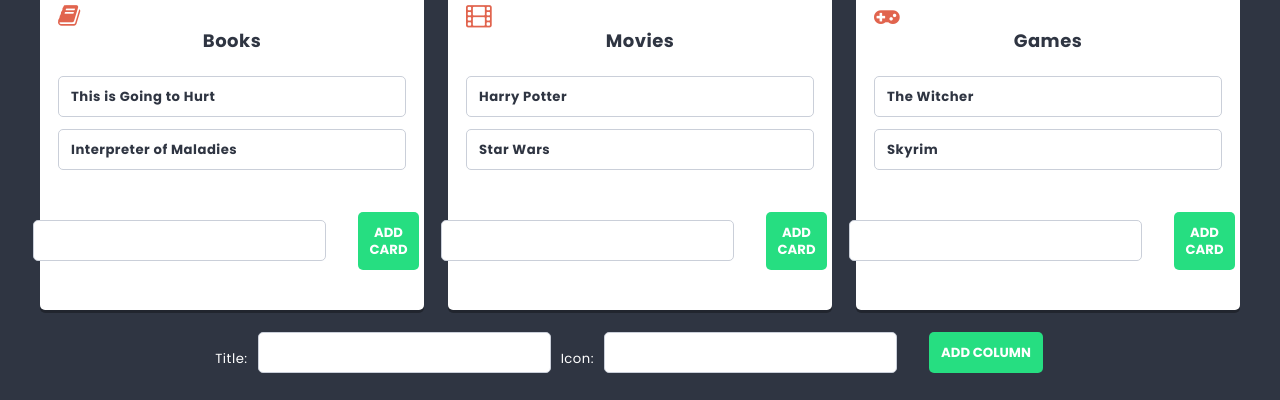
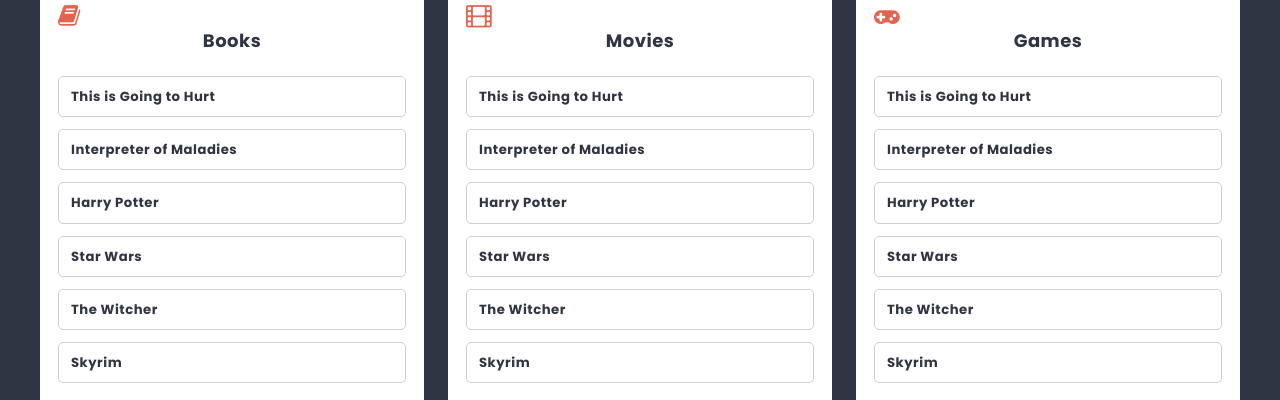
Before and after one commit to Bregoric/FirstAppReact, a React (Create React App) app: page / in a window 1280 px wide. Shown: the part 552-952 px from the top of the page. Built offline with nearby package versions, Linux system fonts and the light colour scheme.

Commit message:
Add store, initialState, add useSelector to List and Column.

```diff
--- a/src/components/Column/Column.js
+++ b/src/components/Column/Column.js
@@ -1,14 +1,15 @@
 import styles from './Column.module.scss'
 import Card from "../Card/Card";
 import CardForm from '../CardForm/CardForm';
+import { useSelector } from "react-redux";
 const Column = props => {
-console.log('Column-prop' ,props);
+  const cards = useSelector(state => state.cards);
     return (
         <article className={styles.column}>
             <span className={styles.icon + ' fa fa-' + props.icon} />
             <h2 className={styles.title}>{props.title}</h2>
             <ul className={styles.cards}>
-        {props.cards.map((card) => (
+        {cards.map((card) => (
           <Card key={card.id} title={card.title} />
         ))}
       </ul>
--- a/src/components/List/List.js
+++ b/src/components/List/List.js
@@ -1,58 +1,11 @@
 import styles from './List.module.scss';
 import Column from '../Column/Column';
-import {useState } from 'react';
-import shortid from 'shortid';
+import { useSelector } from "react-redux";
 import ColumnForm from '../ColumnForm/ColumnForm';
 
 
 const List = () => {
-  const [columns, setColumns] = useState([
-    {
-      id: 1,
-      title: 'Books',
-      icon: 'book',
-      cards: [
-        { id: 1, title: 'This is Going to Hurt' },
-        { id: 2, title: 'Interpreter of Maladies' }
-      ]
-    },
-    {
-      id: 2,
-      title: 'Movies',
-      icon: 'film',
-      cards: [
-        { id: 1, title: 'Harry Potter' },
-        { id: 2, title: 'Star Wars' }
-      ]
-    },
-    {
-      id: 3,
-      title: 'Games',
-      icon: 'gamepad',
-      cards: [
-        { id: 1, title: 'The Witcher' },
-        { id: 2, title: 'Skyrim' }
-      ]
-    }
-  ]);
-    const addColumn = newColumn => {
-		setColumns([...columns, { id: shortid(), title: newColumn.title, icon: newColumn.icon, cards: [], }]);
-};
-
-const addCard = (newCard, columnId) => {
-  const columnsUpdated = columns.map((column) => {
-    if (column.id === columnId)
-      return {
-        ...column,
-        cards: [...column.cards, { id: shortid(), title: newCard.title }],
-      };
-    else return column;
-  });
-
-  setColumns(columnsUpdated);
-};
-
-
+  const columns = useSelector((state) => state.columns);
     return (
       <div className={styles.list}>
           <header className={styles.header}>
@@ -60,15 +13,12 @@ const addCard = (newCard, columnId) => {
           </header>
           <p className={styles.description}>Interesting things I want to check out</p>
           <section className={styles.columns}>
-          {columns.map(column => <Column
-           key={column.id}
-           title={column.title}
-           icon={column.icon}
-           cards={column.cards}
-           id = {column.id}
-           addCard={addCard} />)}
+          {columns.map(column =>
+          <Column key={column.id} {...column} />
+
+           )}
           </section>
-          <ColumnForm action={addColumn} />
+          <ColumnForm />
       </div>
     );
   };
--- a/src/index.js
+++ b/src/index.js
@@ -1,11 +1,17 @@
 import './styles/normalize.scss';
 import './styles/global.scss';
 import 'font-awesome/css/font-awesome.min.css';
-
+import React from 'react';
+import { Provider } from 'react-redux';
+import store from './redux/store'
 import ReactDOM from 'react-dom';
 import App from './App';
 
-ReactDOM.render( <
-    App / > ,
+ReactDOM.render(
+    <React.StrictMode>
+    <Provider store={store}>
+      <App />
+    </Provider>
+  </React.StrictMode>,
     document.querySelector('#root')
 );
--- /dev/null
+++ b/src/redux/initialState.js
@@ -0,0 +1,29 @@
+const initialState = {
+    columns: [{
+            id: 1,
+            title: "Books",
+            icon: "book",
+        },
+        {
+            id: 2,
+            title: "Movies",
+            icon: "film",
+        },
+        {
+            id: 3,
+            title: "Games",
+            icon: "gamepad",
+        },
+    ],
+
+    cards: [
+        { id: 1, columnId: 1, title: "This is Going to Hurt" },
+        { id: 2, columnId: 1, title: "Interpreter of Maladies" },
+        { id: 3, columnId: 2, title: "Harry Potter" },
+        { id: 4, columnId: 2, title: "Star Wars" },
+        { id: 5, columnId: 3, title: "The Witcher" },
+        { id: 6, columnId: 3, title: "Skyrim" },
+    ],
+};
+
+export default initialState;
--- /dev/null
+++ b/src/redux/store.js
@@ -0,0 +1,15 @@
+import { createStore } from 'redux';
+import initialState from './initialState';
+const reducer = (state, action) => {
+    return state;
+};
+
+
+
+const store = createStore(
+    reducer,
+    initialState,
+    window.__REDUX_DEVTOOLS_EXTENSION__ && window.__REDUX_DEVTOOLS_EXTENSION__()
+);
+
+export default store;
```
